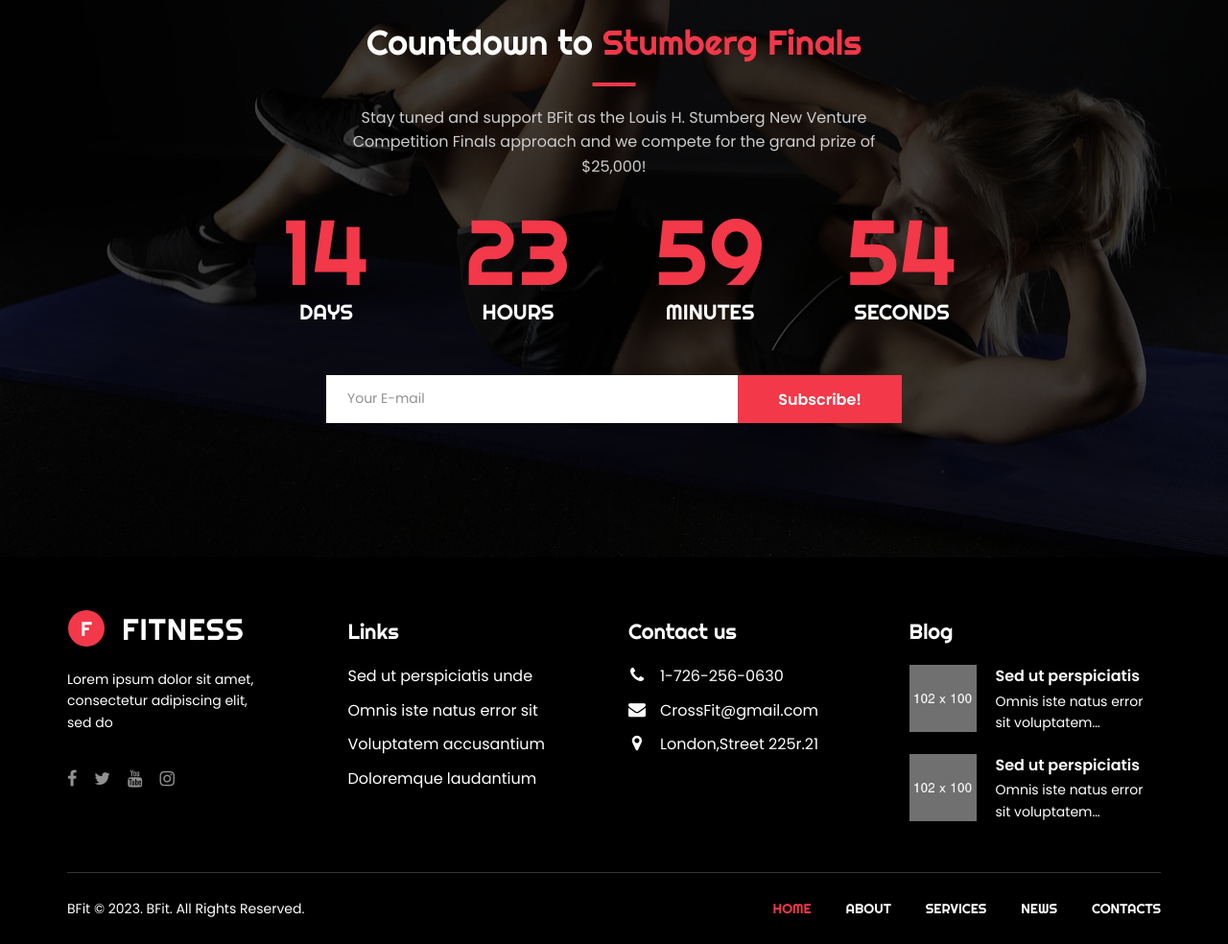
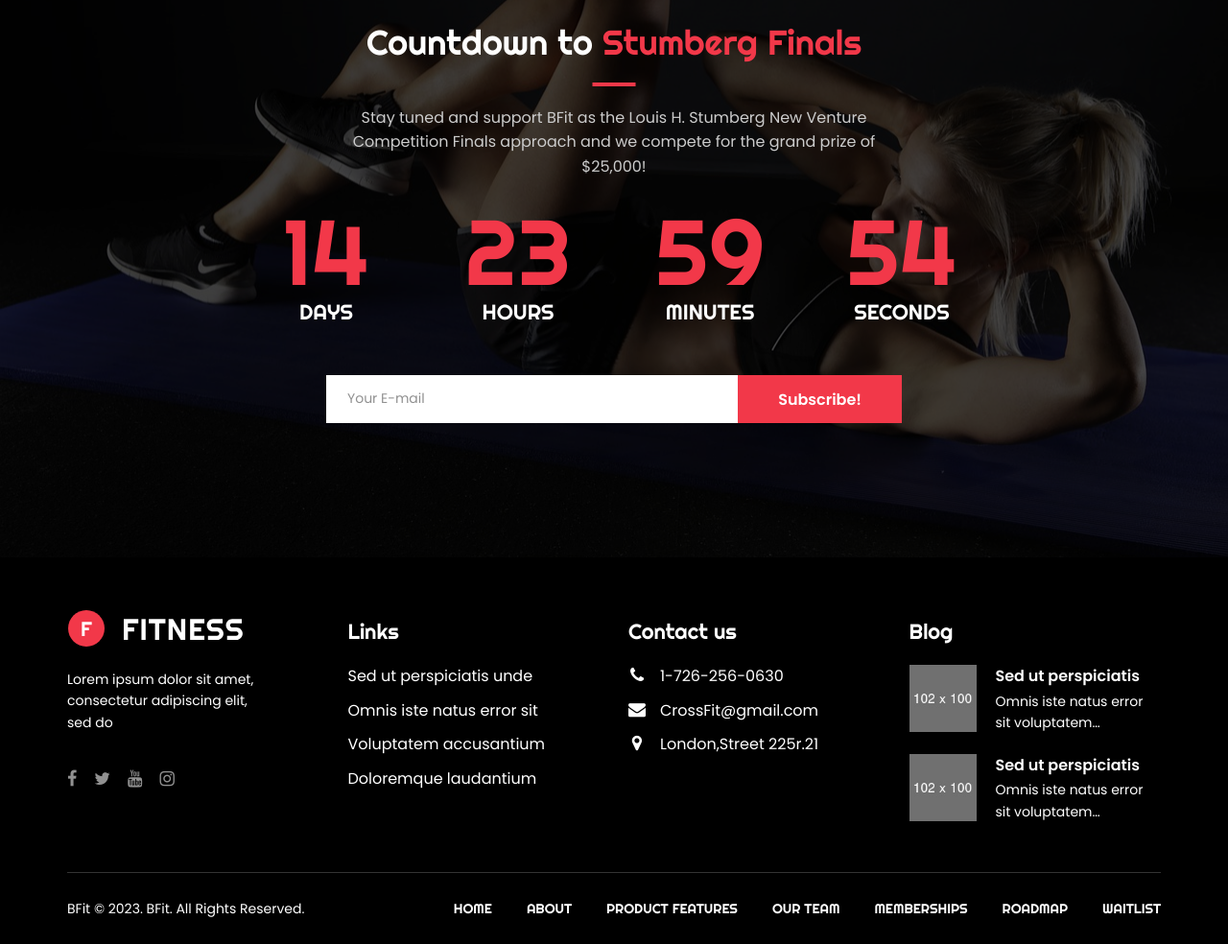
Before and after one commit to BFitBuild/LandingPage, a plain HTML site: page index.html in a window 1280 px wide. Shown: the part 8791-9775 px from the top of the page at 96% size. Drawn offline with Linux system fonts and the light colour scheme.

Commit message:
updated footer to match header

```diff
--- a/index.html
+++ b/index.html
@@ -584,11 +584,13 @@
 			<div class="footer-bottom">
 				<div class="copyright"><a href="#" target="_blank">BFit</a> © 2023. BFit. All Rights Reserved.</div>
 				<ul class="footer-menu">
-					<li class="active"><a href="index.html">Home</a></li>
-					<li><a href="about.html">About</a></li>
-					<li><a href="services.html">Services</a></li>
-					<li><a href="blog.html">News</a></li>
-					<li><a href="contacts.html">Contacts</a></li>
+					<li class="menu-active"><a href="#section1">Home</a></li>
+					<li><a href="#section2">About</a></li>
+					<li><a href="#section3">Product Features</a></li>
+					<li><a href="#section4">Our Team</a></li>
+					<li><a href="#section5">Memberships</a></li>
+					<li><a href="#section6">Roadmap</a></li>
+					<li><a href="#section7">Waitlist</a></li>
 				</ul>
 			</div>
 		</div>
```
